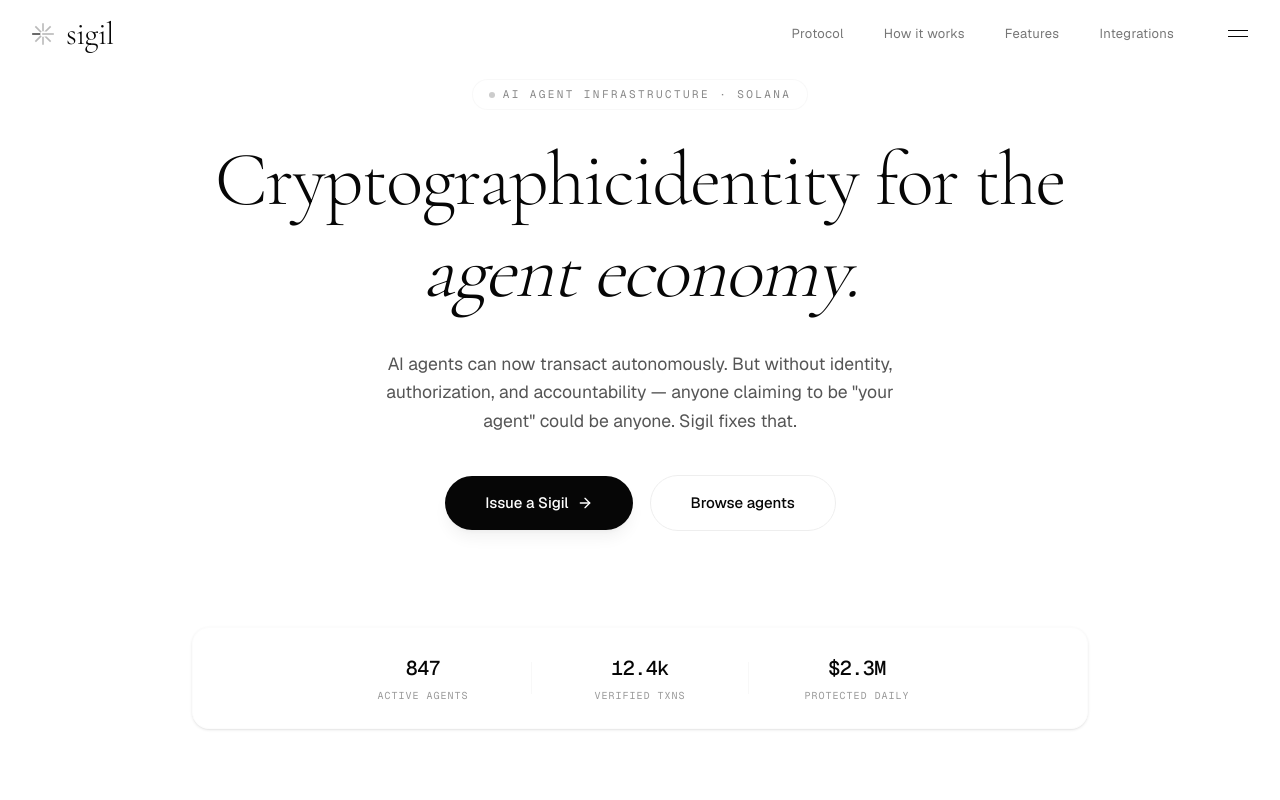
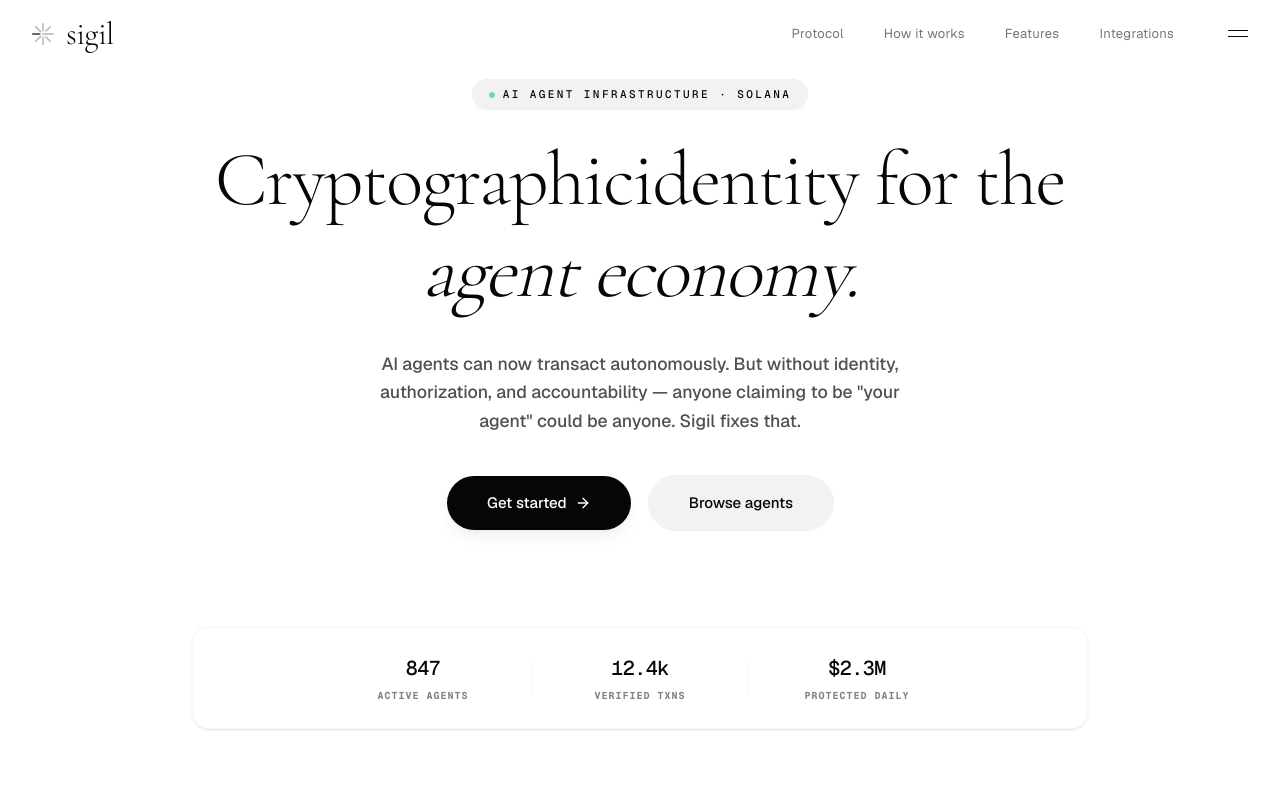
Before and after one commit to VINODvoid/sigil, a Next.js app in the folder apps/dashboard/: page / in a window 1280 px wide. Shown: the top 800 px of the page. Built offline with nearby package versions, Linux system fonts and the light colour scheme.

Commit message:
fix(dashboard): dark mode

```diff
--- a/apps/dashboard/app/globals.css
+++ b/apps/dashboard/app/globals.css
@@ -93,23 +93,23 @@
   --fade-bg: rgba(25, 25, 25, 1);
   --fade-bg-zero: rgba(25, 25, 25, 0);
   --dot-color: oklch(0.3 0 0 / 0.4);
-  --header-border: rgba(255, 255, 255, 0.1);
+  --header-border: rgba(255, 255, 255, 0.15);
   --header-border-zero: rgba(255, 255, 255, 0);
-  --card: oklch(0.12 0 0);
+  --card: oklch(0.14 0 0);
   --card-foreground: oklch(0.98 0 0);
   --popover: oklch(0.1 0 0);
   --popover-foreground: oklch(0.98 0 0);
   --primary: oklch(0.98 0 0);
   --primary-foreground: oklch(0.1 0 0);
-  --secondary: oklch(0.14 0 0);
-  --secondary-foreground: oklch(0.9 0 0);
-  --muted: oklch(0.15 0 0);
-  --muted-foreground: oklch(0.6 0 0);
-  --accent: oklch(0.16 0 0);
-  --accent-foreground: oklch(0.95 0 0);
+  --secondary: oklch(0.16 0 0);
+  --secondary-foreground: oklch(0.95 0 0);
+  --muted: oklch(0.18 0 0);
+  --muted-foreground: oklch(0.75 0 0); /* Boosted from 0.6 */
+  --accent: oklch(0.2 0 0);
+  --accent-foreground: oklch(0.98 0 0);
   --destructive: oklch(0.5 0.2 25);
-  --border: oklch(0.18 0 0);
-  --input: oklch(0.18 0 0);
+  --border: oklch(0.25 0 0); /* Brightened border */
+  --input: oklch(0.25 0 0);
   --ring: oklch(0.9 0 0);
   --sidebar: oklch(0.1 0 0);
   --sidebar-foreground: oklch(0.95 0 0);
@@ -117,7 +117,7 @@
   --sidebar-primary-foreground: oklch(0.1 0 0);
   --sidebar-accent: oklch(0.16 0 0);
   --sidebar-accent-foreground: oklch(0.95 0 0);
-  --sidebar-border: oklch(0.18 0 0);
+  --sidebar-border: oklch(0.25 0 0);
   --sidebar-ring: oklch(0.9 0 0);
 }
 
--- a/apps/dashboard/components/landing/HeroSection.tsx
+++ b/apps/dashboard/components/landing/HeroSection.tsx
@@ -49,7 +49,6 @@
     [0, 1],
     shouldReduceMotion ? [0, 0] : [0, -60],
   );
-  const scrollCueOpacity = useTransform(scrollYProgress, [0, 0.12], [1, 0]);
 
   return (
     <section
@@ -69,8 +68,8 @@
           transition={{ duration: 0.7, delay: 0.1 }}
           className="mb-8"
         >
-          <span className="inline-flex items-center gap-2 font-mono text-[11px] tracking-[0.22em] text-muted-foreground/70 uppercase bg-background/60 backdrop-blur-sm border border-border/40 rounded-full px-4 py-1.5">
-            <span className="w-1.5 h-1.5 rounded-full bg-foreground/40 animate-pulse" />
+          <span className="inline-flex items-center gap-2 font-mono text-[11px] tracking-[0.22em] text-foreground font-medium uppercase bg-foreground/5 backdrop-blur-sm border border-border/40 rounded-full px-4 py-1.5">
+            <span className="w-1.5 h-1.5 rounded-full bg-emerald-500 animate-pulse" />
             AI Agent Infrastructure · Solana
           </span>
         </motion.div>
@@ -88,19 +87,19 @@
           </LineReveal>
         </h1>
 
-        {/* Sub */}
+        {/* Sub - Improved contrast */}
         <motion.p
           initial={{ opacity: 0, y: 16 }}
           animate={{ opacity: 1, y: 0 }}
           transition={{ duration: 0.8, delay: 0.85, ease: [0.16, 1, 0.3, 1] }}
-          className="text-[1.1rem] text-muted-foreground leading-relaxed max-w-[540px] mb-10"
+          className="text-[1.1rem] text-foreground/70 leading-relaxed max-w-[540px] mb-10 font-medium"
         >
           AI agents can now transact autonomously. But without identity,
           authorization, and accountability — anyone claiming to be "your agent"
           could be anyone. Sigil fixes that.
         </motion.p>
 
-        {/* CTAs */}
+        {/* CTAs - Redesigned for maximum theme awareness */}
         <motion.div
           initial={{ opacity: 0, y: 14 }}
           animate={{ opacity: 1, y: 0 }}
@@ -111,10 +110,10 @@
             href="/dashboard"
             className={cn(
               buttonVariants({ size: "lg" }),
-              "rounded-full px-10 h-14 text-[15px] font-medium gap-2 group shadow-lg shadow-foreground/5 hover:shadow-foreground/10 transition-all",
+              "rounded-full px-10 h-14 text-[15px] font-medium gap-2 group shadow-lg shadow-foreground/5 hover:shadow-foreground/10 transition-all bg-foreground text-background"
             )}
           >
-            Issue a Sigil
+            Get started
             <ArrowRight
               size={16}
               className="transition-transform group-hover:translate-x-0.5"
@@ -124,21 +123,21 @@
             href="/registry"
             className={cn(
               buttonVariants({ variant: "outline", size: "lg" }),
-              "rounded-full px-10 h-14 text-[15px] font-medium bg-background/60 backdrop-blur-sm hover:bg-background transition-colors",
+              "rounded-full px-10 h-14 text-[15px] font-medium bg-foreground/5 backdrop-blur-sm hover:bg-foreground/10 transition-colors border-border text-foreground"
             )}
           >
             Browse agents
           </Link>
         </motion.div>
 
-        {/* Stats strip */}
+        {/* Stats strip - Consistent with dashboard styling */}
         <motion.div
           initial={{ opacity: 0 }}
           animate={{ opacity: 1 }}
           transition={{ duration: 1, delay: 1.2 }}
           className="w-full max-w-4xl mx-auto relative z-20 mt-12"
         >
-          <div className="flex flex-wrap items-center justify-center gap-x-12 gap-y-8 px-8 py-6 bg-background/40 backdrop-blur-md rounded-2xl border border-border/20 shadow-sm">
+          <div className="flex flex-wrap items-center justify-center gap-x-12 gap-y-8 px-8 py-6 bg-background/50 backdrop-blur-md rounded-2xl border border-border/40 shadow-sm">
             {[
               { value: "847", label: "Active agents" },
               { value: "12.4k", label: "Verified txns" },
@@ -150,7 +149,7 @@
                   <div className="font-mono text-[1.25rem] font-medium text-foreground tabular-nums tracking-tight">
                     {stat.value}
                   </div>
-                  <div className="text-[10px] font-mono tracking-widest text-muted-foreground/60 uppercase mt-1">
+                  <div className="text-[10px] font-mono tracking-widest text-foreground/50 font-bold uppercase mt-1">
                     {stat.label}
                   </div>
                 </div>
```
